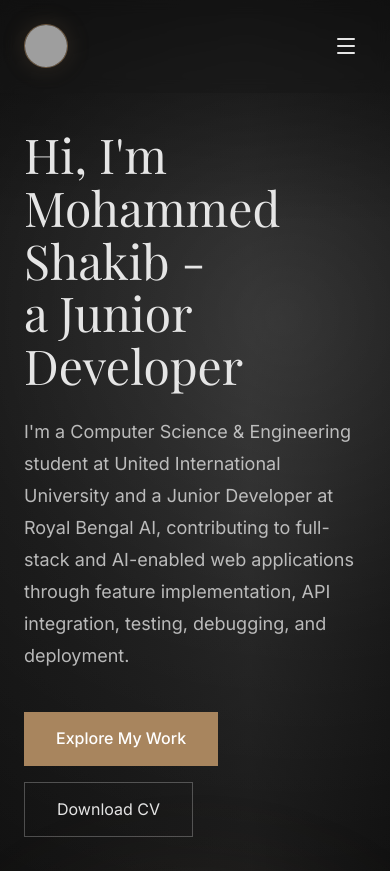
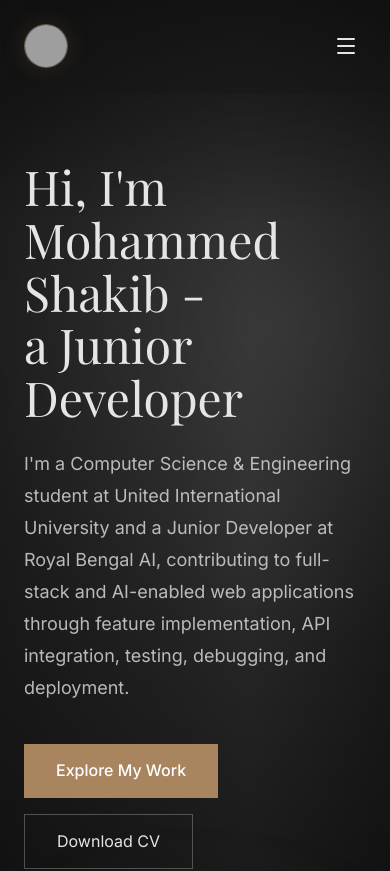
Before and after one commit to MohammedShakib/my-portfolio-website, a Next.js app: page / in a window 390 px wide. Shown: the top 871 px of the page. Built offline with nearby package versions, Linux system fonts and the light colour scheme; grey boxes are pictures that could not be loaded.

Commit message:
Align mobile hero below navbar

```diff
--- a/src/components/sections/Hero.tsx
+++ b/src/components/sections/Hero.tsx
@@ -7,7 +7,7 @@ import Link from "next/link";
 
 export default function Hero() {
   return (
-    <section id="home" className="relative min-h-screen flex flex-col justify-center pt-32 sm:pt-36 lg:pt-24 pb-12">
+    <section id="home" className="relative min-h-screen flex flex-col justify-start lg:justify-center pt-40 sm:pt-36 lg:pt-24 pb-12">
       {/* Background matched to the portrait's charcoal studio backdrop */}
       <div className="absolute inset-0 z-0 overflow-hidden bg-[#151515]">
         <div className="absolute inset-0 bg-[radial-gradient(circle_at_72%_28%,rgba(94,94,94,0.44)_0%,rgba(48,48,48,0.38)_25%,rgba(22,22,22,0.92)_55%,rgba(14,14,14,1)_100%)]" />
@@ -17,7 +17,7 @@ export default function Hero() {
         <div className="absolute inset-x-0 bottom-0 h-64 bg-gradient-to-t from-black/55 to-transparent" />
       </div>
 
-      <div className="container mx-auto px-6 md:px-12 relative z-10 flex-1 flex flex-col justify-center lg:justify-end">
+      <div className="container mx-auto px-6 md:px-12 relative z-10 flex-1 flex flex-col justify-start lg:justify-end">
         <div className="grid grid-cols-1 lg:grid-cols-2 gap-12 lg:gap-8 items-center lg:items-end">
 
           {/* Left Side Content */}
```
